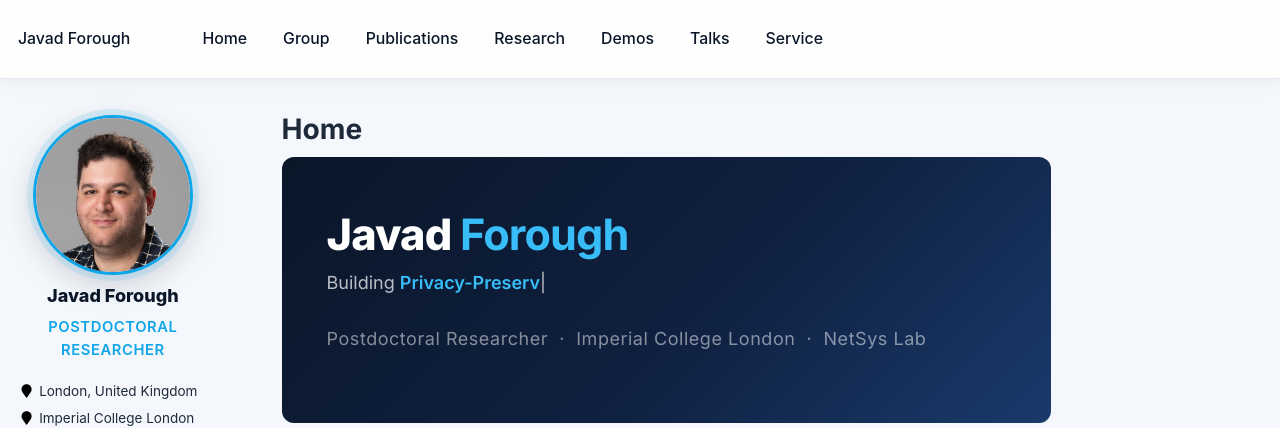
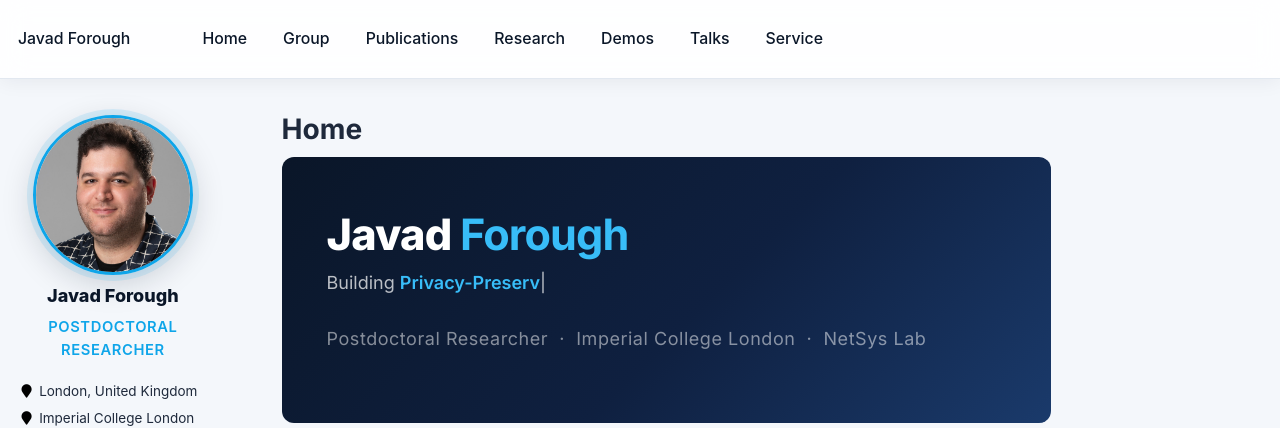
Before and after one commit to Javad-Forough/Javad-Forough.github.io, a Jekyll site: the page built from _pages/about.md, in a window 1280 px wide. Shown: the top 428 px of the page. Built offline with Jekyll 4.4.1, drawn with Linux system fonts in a browser that asks for light colours; nearby versions of some CDN libraries; some web fonts are replaced.

Commit message:
Update website

```diff
--- a/_sass/_custom.scss
+++ b/_sass/_custom.scss
@@ -81,7 +81,7 @@
   width: 100% !important;
   height: 100% !important;
   object-fit: cover !important;
-  object-position: center 20% !important;
+  object-position: center 35% !important;
   border-radius: 0 !important;
   border: none !important;
   box-shadow: none !important;
```
